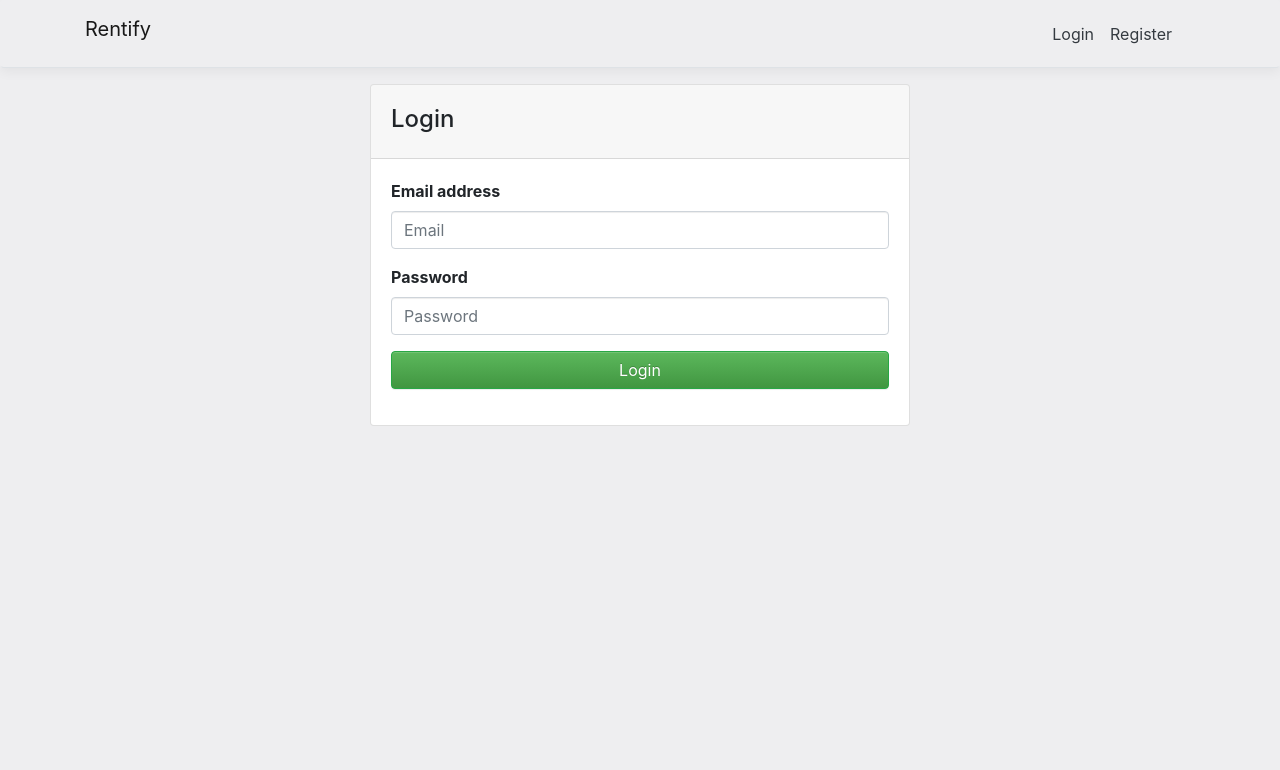
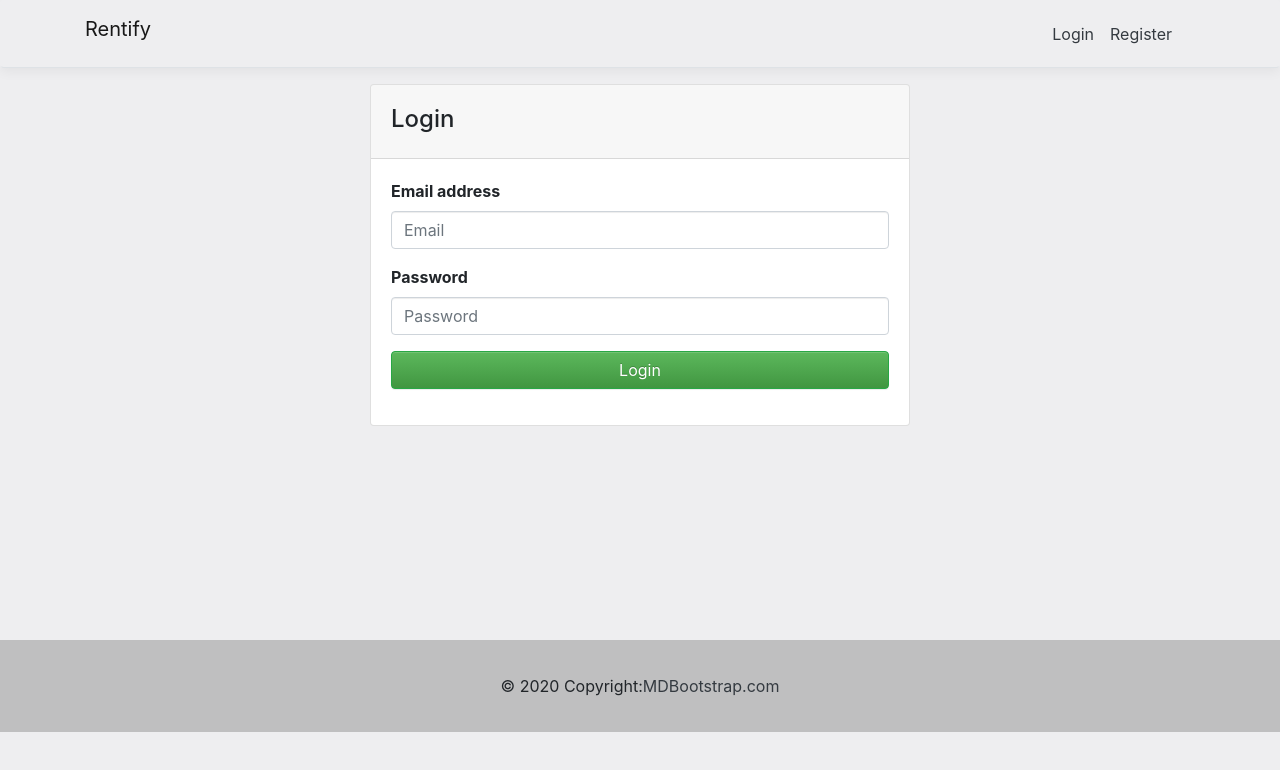
Before and after one commit to ValiBratu/Rentify, a React (Create React App) app in the folder RentingReact/ClientApp/: page /login in a window 1280 px wide. Shown: the top 770 px of the page. Built offline with nearby package versions, Linux system fonts and the light colour scheme.

Commit message:
NotFound page and footer

```diff
--- a/RentingReact/ClientApp/public/index.html
+++ b/RentingReact/ClientApp/public/index.html
@@ -35,7 +35,7 @@
 
     <title>RentingReact</title>
 </head>
-  <body style="background: #eeeef0">
+  <body style="background: #eeeef0;">
     <noscript>
       You need to enable JavaScript to run this app.
     </noscript>
--- a/RentingReact/ClientApp/src/App.js
+++ b/RentingReact/ClientApp/src/App.js
@@ -1,8 +1,9 @@
 import React, { useState } from 'react';
-import { Route } from 'react-router';
+import { Route, Switch } from 'react-router';
 import { Layout } from './components/Layout';
 import Home from './components/pages/Home';
 import Login from './components/pages/LoginPage';
+import NotFound from './components/pages/NotFoundPage';
 import Register from './components/pages/RegisterPage';
 import { UserContext } from './components/utils/AuthContext';
 
@@ -49,14 +50,16 @@ function App() {
     return (
   <>
      <UserContext.Provider value={{ user, login, logout }}>
-         <Layout>
+            <Layout>
+                <Switch>
+                  <Route exact path='/' component={Home} />
 
-              <Route exact path='/' component={Home} />
+                  <Route exact path='/register' component={Register} />
 
-              <Route exact path='/register' component={Register} />
+                  <Route exact path='/login' component={Login} />
 
-              <Route exact path='/login' component={Login}/>
-
+                 <Route path="*" component={NotFound} />
+             </Switch>
         </Layout>
 
      </UserContext.Provider>
--- a/RentingReact/ClientApp/src/components/Layout.js
+++ b/RentingReact/ClientApp/src/components/Layout.js
@@ -1,5 +1,6 @@
 import React, { Component } from 'react';
 import { Container } from 'reactstrap';
+import Footer from './common/Footer';
 import NavMenu from './common/NavMenu';
 
 
@@ -12,7 +13,8 @@ export class Layout extends Component {
         <NavMenu></NavMenu>
         <Container>
           {this.props.children}
-        </Container>
+            </Container>
+        <Footer></Footer>
       </div>
     );
   }
--- /dev/null
+++ b/RentingReact/ClientApp/src/components/common/Footer.js
@@ -0,0 +1,30 @@
+﻿import React from 'react';
+
+
+function Footer() {
+
+    const footerStyle = {
+        marginTop: "13%",
+        position: "absolute",
+        height: "60px",
+        lineHeight: "60px",
+        width: "100%"
+    };
+
+    return (
+
+        <footer className="footer footer-default" style={footerStyle}>
+            {/* Grid container */}
+
+            <div className="text-center p-3" style={{ backgroundColor: 'rgba(0, 0, 0, 0.2)' }}>
+                © 2020 Copyright:
+                <a className="text-dark" href="https://mdbootstrap.com/">MDBootstrap.com</a>
+            </div>
+            {/* Copyright */}
+        </footer>
+
+    );
+
+}
+
+export default Footer;
--- a/RentingReact/ClientApp/src/components/pages/Home.js
+++ b/RentingReact/ClientApp/src/components/pages/Home.js
@@ -1,17 +1,16 @@
 import React from 'react';
 import { Link } from 'react-router-dom';
-import CssBaseline from '@material-ui/core/CssBaseline';
-import Typography from '@material-ui/core/Typography';
+
 import Container from '@material-ui/core/Container';
 import Button from '@material-ui/core/Button';
-
+import image from '../../images/homeImage.png';
 
 function Home() {
 
-    let imagetest = "https://homeownershipmatters.realtor/wp-content/uploads/2020/07/Suburb-1200.png";
+
 
     let containerStyle = {
-        backgroundImage: `url(${imagetest})`,
+        backgroundImage: `url(${image})`,
         backgroundRepeat:"no-repeat",
         backgroundSize: "1110px 500px",
         border: "2px solid black",
@@ -26,6 +25,7 @@ function Home() {
     };
 
     return (
+        <>
         <Container style={containerStyle}>
 
             <Button style={buttonStyle} variant="contained" color="primary" disableElevation>
@@ -34,8 +34,9 @@ function Home() {
 
 
 
-        </Container>
-
+            </Container>
+<br></br>
+</>
     );
 
 }
--- /dev/null
+++ b/RentingReact/ClientApp/src/components/pages/NotFoundPage.js
@@ -0,0 +1,39 @@
+import React from 'react';
+import { Link } from 'react-router-dom';
+import Container from '@material-ui/core/Container';
+import Button from '@material-ui/core/Button';
+import image from '../../images/notfound.png';
+
+function NotFound() {
+
+
+
+    return (
+        <>
+            <br></br>
+            <br></br>
+            <br></br>
+        <div className="container">
+            <div className="body-style">
+                    <div style={{ width: '40%' }}>
+                        <img src={ image} style={{ float: 'right' }} />
+                </div>
+                <div style={{ width: '45%', float: 'left', marginLeft: '600px',marginTop:"-240px" }}>
+                    <h1 style={{ fontWeight: 'bold', fontSize: '34px' }}>Page Not Found</h1>
+                    <div style={{ fontSize: '25px', textAlign: 'left' }}>We can't find the page you're looking for.You can either return to the previous page,visit our homepage or contact our support team.</div>
+                    <div>
+                            <br />
+                            <Button variant="outlined" color="primary">
+                                <Link to="/" className="button-style">Return to HomePage</Link>
+                            </Button>
+
+                    </div>
+                </div>
+            </div>
+        </div>
+</>
+    );
+
+}
+
+export default NotFound;
--- a/RentingReact/ClientApp/src/components/pages/RegisterPage.js
+++ b/RentingReact/ClientApp/src/components/pages/RegisterPage.js
@@ -1,6 +1,6 @@
 import React from 'react';
 import { Link } from 'react-router-dom';
-import Login from './LoginPage';
+
 
 
 function Register() {
@@ -137,7 +137,7 @@ function Register() {
             </div> {/* row.//*/}
             {/*container end.//*/}
             <br></br>
-            <br></br>
+
      </>
 
     );
```
Also changed, not shown: RentingReact/ClientApp/src/images/homeImage.png (added), RentingReact/ClientApp/src/images/notfound.png (added).
